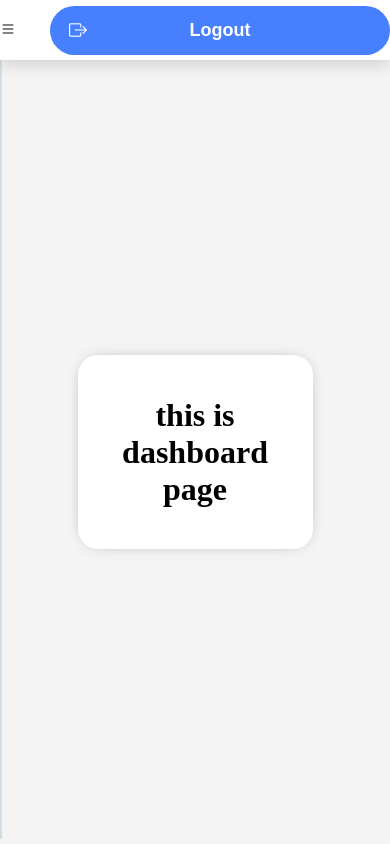
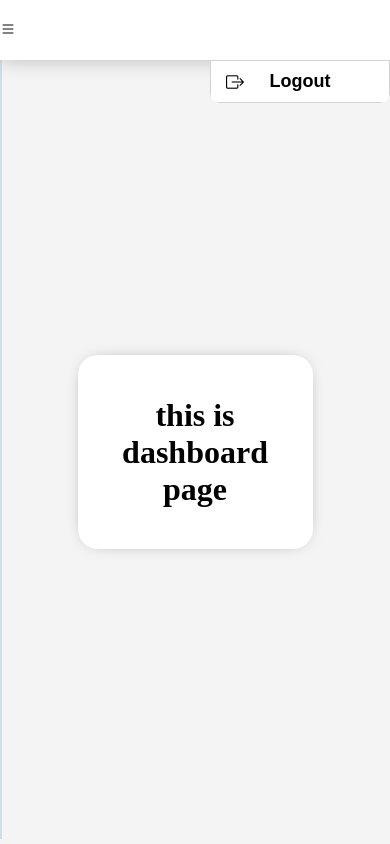
Before and after one commit to mohamedelleuch777/fzs-bank-fe, a React (Create React App) app: page /login in a window 390 px wide. Both pictures are taken after a click on the button "Login". Built offline with nearby package versions, Linux system fonts and the light colour scheme.

Commit message:
responsive button changes

```diff
--- a/src/Components/Navbar.css
+++ b/src/Components/Navbar.css
@@ -11,10 +11,25 @@
 
 .topbar-logout {
     margin-right: 30px;
-
 }
 
 .top-bar.mobile {
     top: 0;
     align-items: center;
 }
+.virtual-pop-menu {
+    position: absolute;
+    top: 60px;
+    right: 0;
+    width: 180px;
+    border-radius: 0 0 10px 10px !important;
+    overflow: hidden;
+}
+
+.virtual-pop-button {
+    width: 180px !important;
+    border-radius:unset;
+    background-color: #fff;
+    color: black;
+    border: 1px solid lightgrey !important;
+}
--- a/src/Components/Navbar.js
+++ b/src/Components/Navbar.js
@@ -45,10 +45,10 @@
         </div>
         <div>
             { user && (
-                <div>
+                <div className='virtual-pop-menu'>
                     <span>{user.data}</span>
                     {/* <button className="topbar-logout" onClick={handleClick}>Logout</button> */}
-                    <Button style={btnStyle} label="Logout" icon="box-arrow-right" onClick={handleClick} type="primary" />
+                    <Button className={classState.includes("mobile") ? "virtual-pop-button" : ""} style={btnStyle} label="Logout" icon="box-arrow-right" onClick={handleClick} type="primary" />
                 </div>
             )}
             { !user && (
--- a/src/Components/button.js
+++ b/src/Components/button.js
@@ -1,9 +1,10 @@
-import React from "react";
+import React, { useState } from "react";
 import styles from './buttonStyles.module.css';
 import Icon from "./icon";
 
 export default function Button (props) {
 
+    const [externalClass,] = useState( " " + props.className || "")
 
     const primary = " " + styles.primary;
     const success = " " + styles.success;
@@ -39,7 +40,7 @@
     return (
         <button
             onClick={props.onClick}
-            className={styles.mainStyle+getBtnType()}
+            className={styles.mainStyle+getBtnType() + externalClass}
             style={props.style}
             id={props.id}
             disabled={props.disabled}
```
